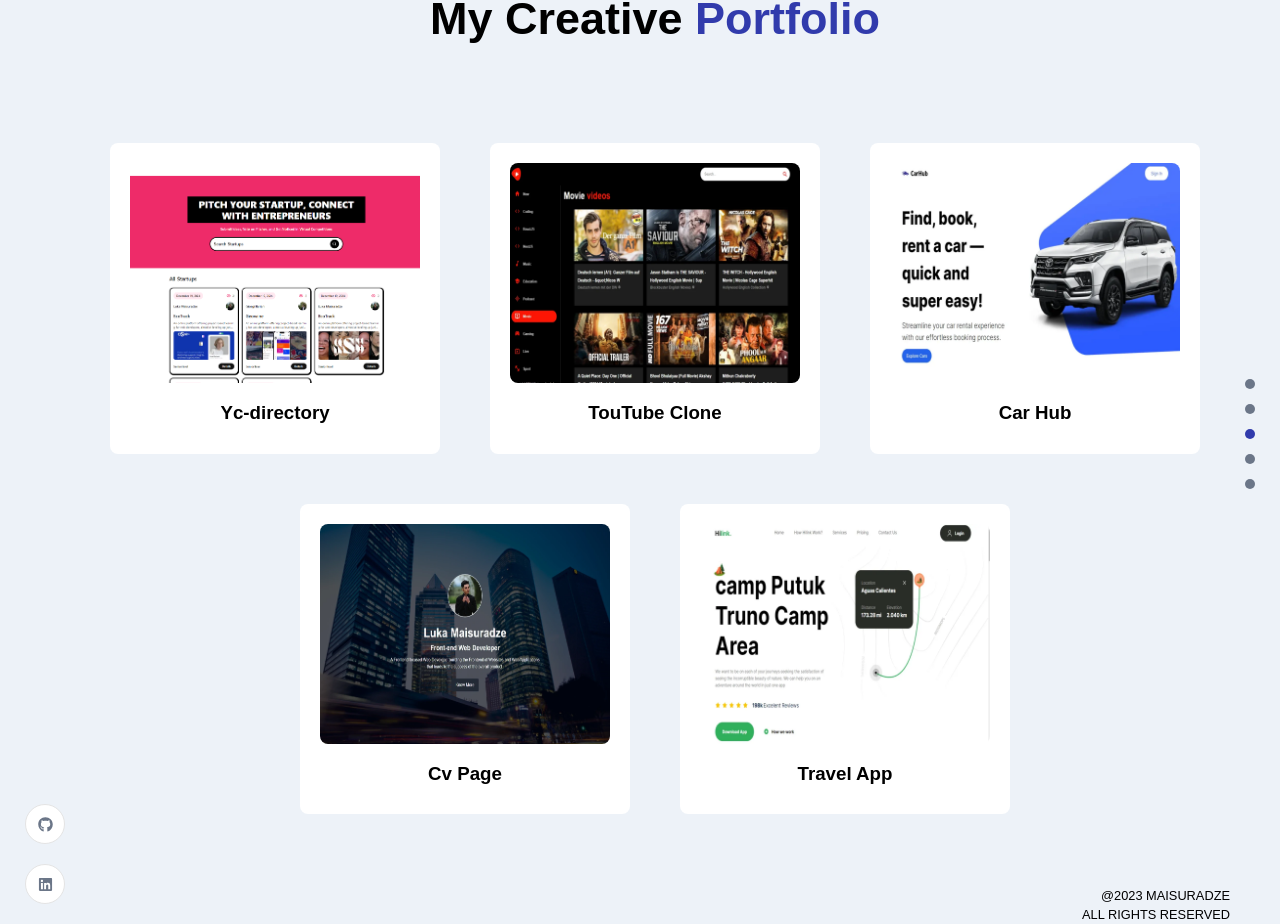
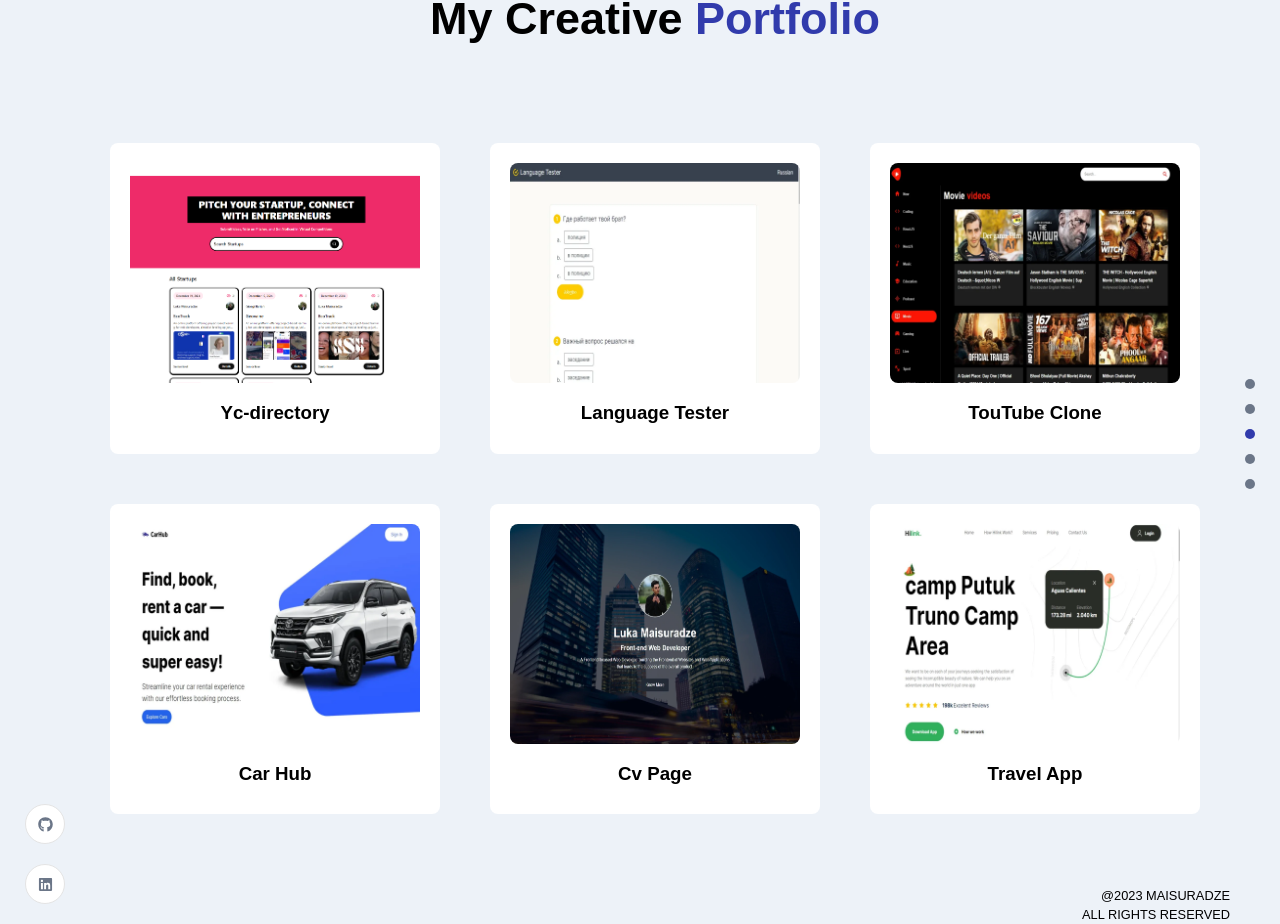
Before and after one commit to MaisuradzeLuka/Portfolio, a React (Vite) app: page / in a window 1280 px wide. Shown: the part 1510-2434 px from the top of the page. Built offline with nearby package versions, Linux system fonts and the light colour scheme.

Commit message:
adds language tester

```diff
--- a/src/Constants/lists.ts
+++ b/src/Constants/lists.ts
@@ -41,6 +41,13 @@ export const workList = [
     codeUrl: "https://github.com/MaisuradzeLuka/YC-directory",
   },
   {
+    title: "Language Tester",
+    img: images.langQuize,
+    id: "shoppingCart",
+    projectUrl: "https://language-tester.vercel.app/",
+    codeUrl: "https://github.com/MaisuradzeLuka/Language-Tester",
+  },
+  {
     title: "TouTube Clone",
     img: images.youtube_clone,
     id: "blogs",
@@ -61,13 +68,6 @@ export const workList = [
     projectUrl: "https://cv-page-one.vercel.app/",
     codeUrl: "https://github.com/MaisuradzeLuka/CvPage",
   },
-  // {
-  //   title: "Language quiz",
-  //   img: images.langQuize,
-  //   id: "shoppingCart",
-  //   projectUrl: "https://language-tester.vercel.app/",
-  //   codeUrl: "https://github.com/MaisuradzeLuka/Language-Tester",
-  // },
   {
     title: "Travel App",
     img: images.travel_app,
```
